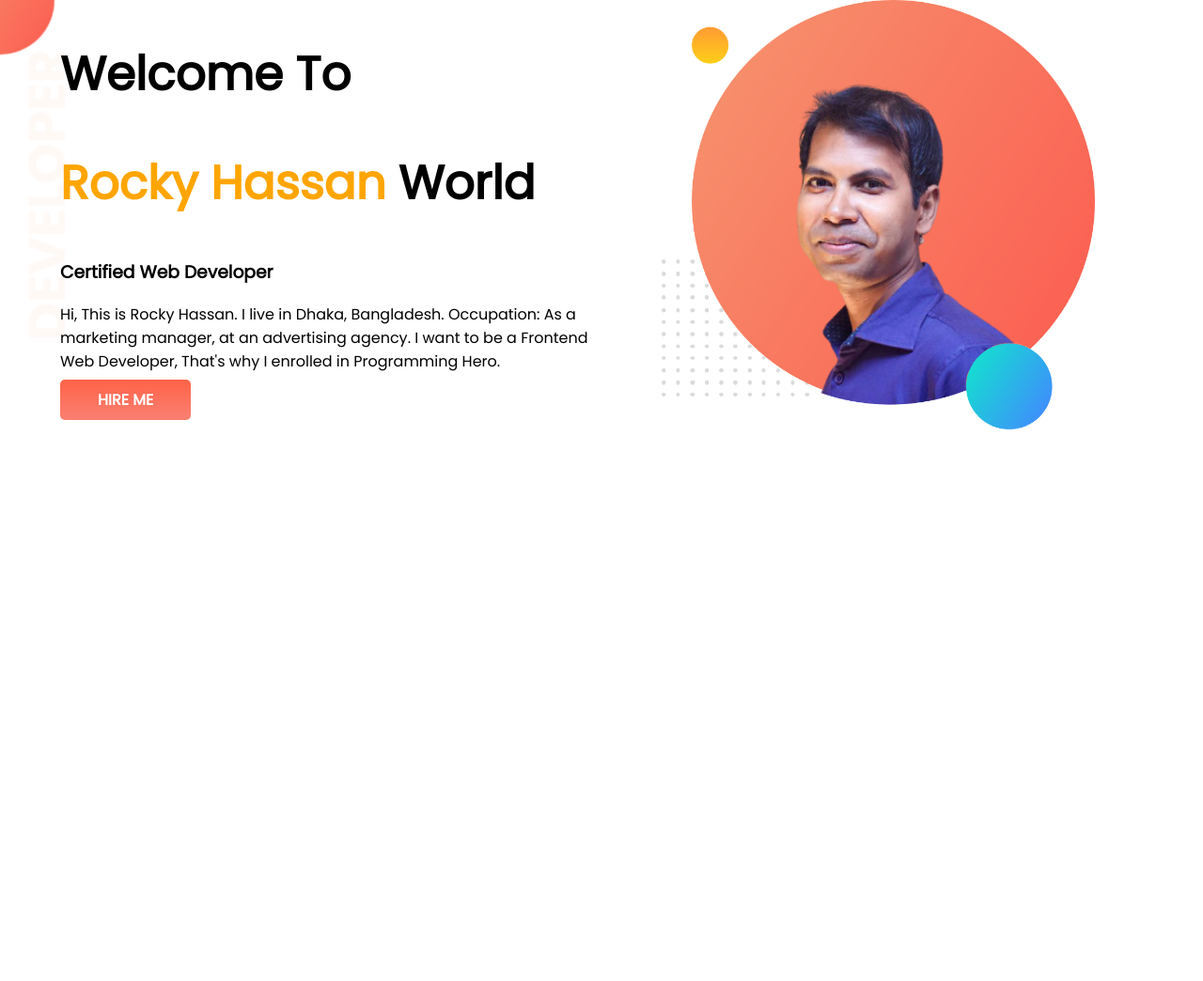
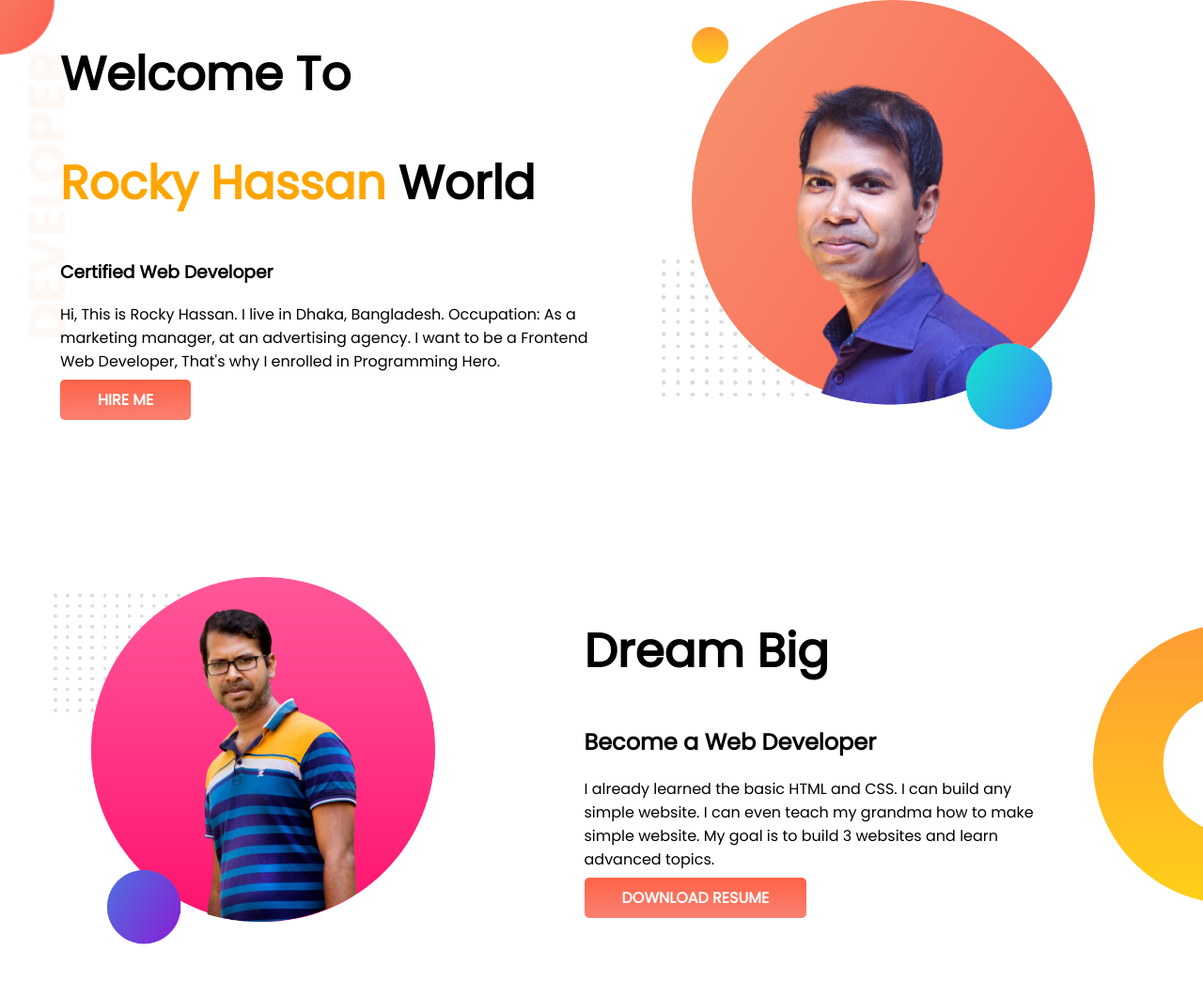
Before and after one commit to rockyhassan/developer-portfolio, a plain HTML site: page index.html in a window 1280 px wide. Shown: the whole page at 94% size. Before the commit the page ends 800 px from the top, so only its background shows below. Drawn offline with Linux system fonts and the light colour scheme.

Commit message:
dream big section done

```diff
--- a/index.html
+++ b/index.html
@@ -35,5 +35,24 @@
         <img src="images/profile 11.png" alt="" />
       </div>
     </section>
+    <section class="dream-big">
+      <div class="half-width">
+        <img src="images/profile 22.png" alt="" />
+      </div>
+      <div class="half-width">
+        <h1>Dream Big</h1>
+        <h2>Become a Web Developer</h2>
+        <p>
+          I already learned the basic HTML and CSS. I can build any simple
+          website. I can even teach my grandma how to make simple website. My
+          goal is to build 3 websites and learn advanced topics.
+        </p>
+        <a
+          class="link-button"
+          target="_blank"
+          href="https://www.linkedin.com/in/rockyhassan/"
+          >DOWNLOAD RESUME</a
+      </div>
+    </section>
   </body>
 </html>
--- a/style.css
+++ b/style.css
@@ -13,6 +13,7 @@ h1 {
 
 section {
   display: flex;
+  margin-bottom: 150px;
 }
 
 .half-width {
@@ -37,3 +38,10 @@ section {
   background-image: url(images/top-banner.png);
   background-repeat: no-repeat;
 }
+
+.dream-big {
+  background-image: url(images/dream-bg.png);
+  background-repeat: no-repeat;
+  background-position: right;
+  padding-right: 150px;
+}
```
